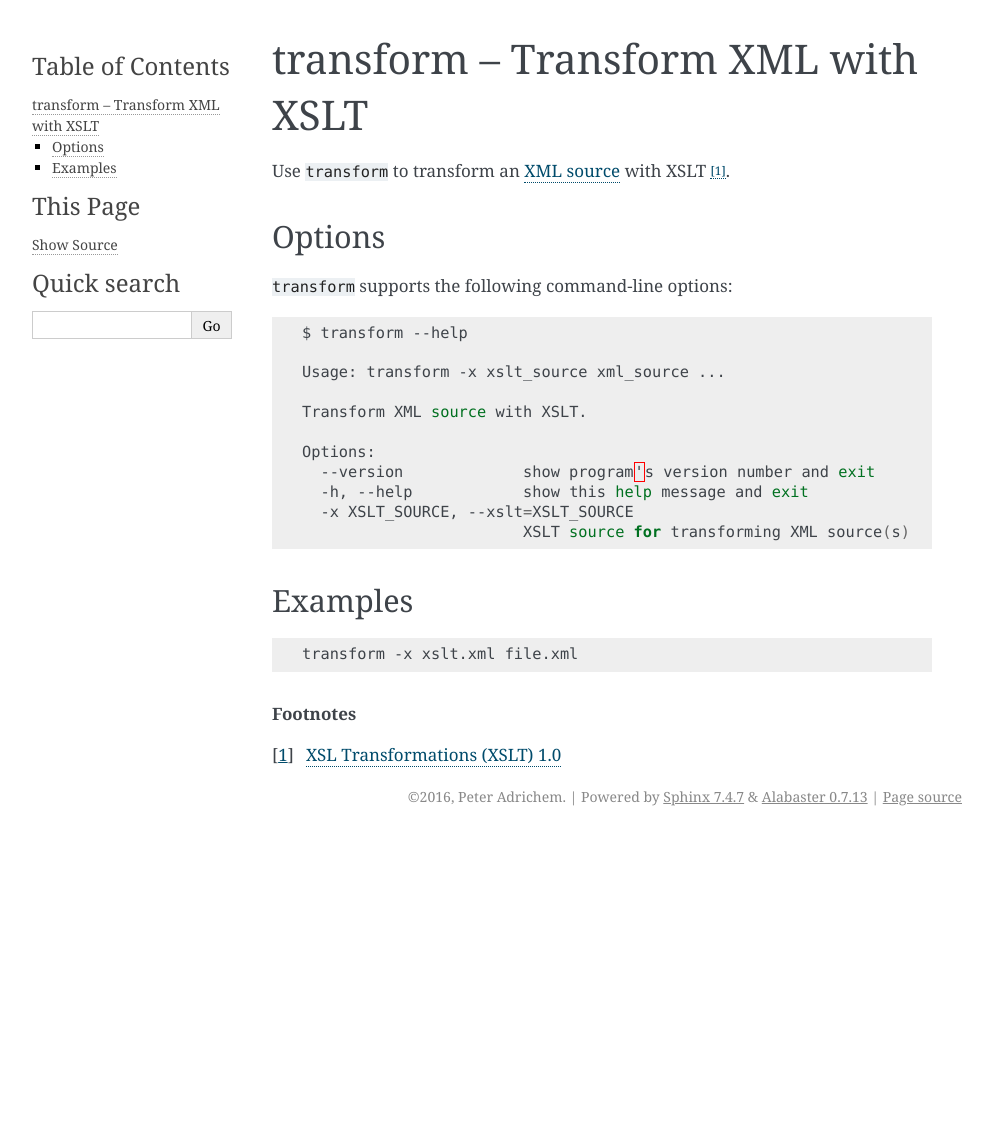
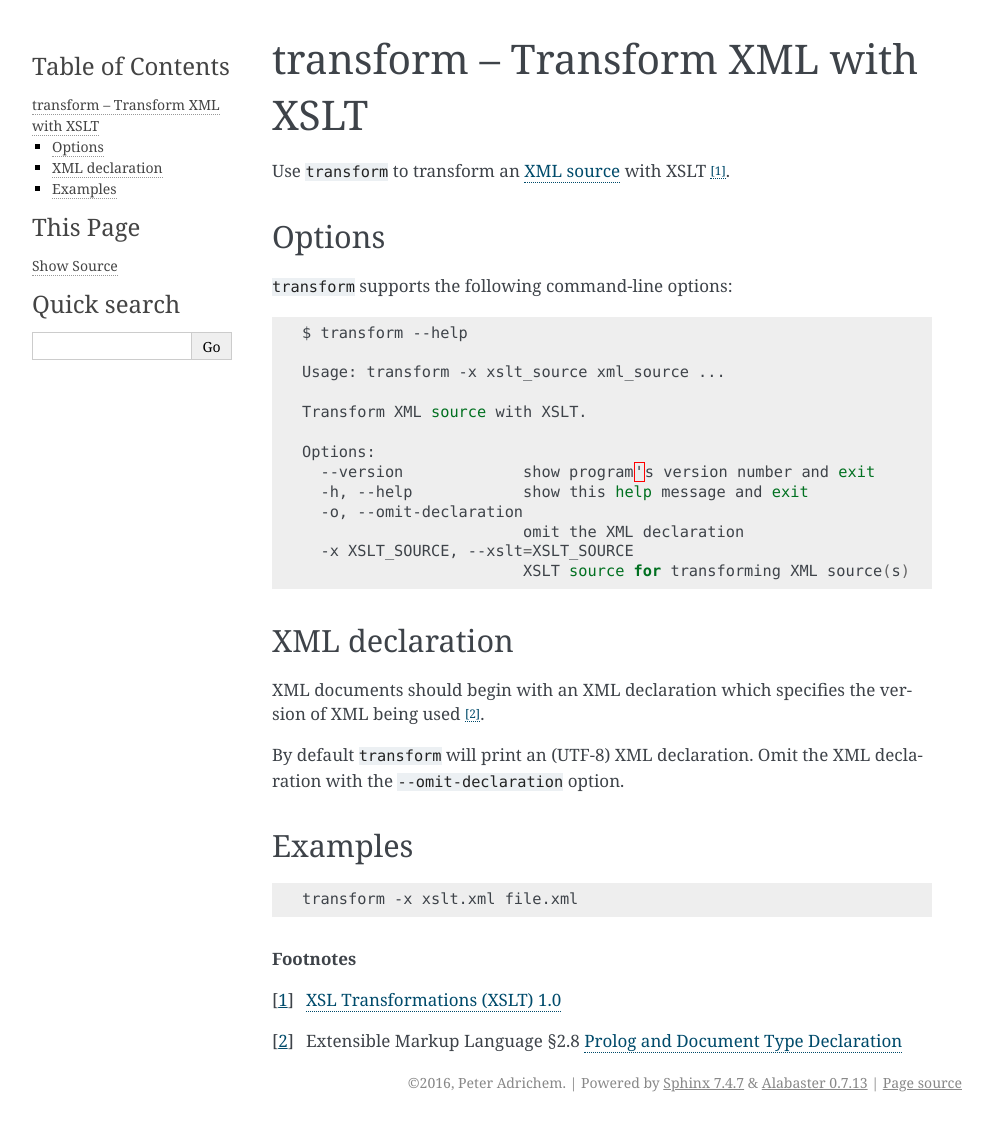
Before and after one commit to peteradrichem/Xul, a Sphinx documentation site: the page built from docs/transform.rst, in a window 1280 px wide. Shown: the whole page, without its empty margins (148-1141 px from the left). Built offline with Sphinx 7.4.7, drawn with Linux system fonts in a browser that asks for light colours; before the commit the page ends 900 px from its top, so only the background shows below that.

Commit message:
Added --omit-declaration option to omit the XML declaration

```diff
--- a/docs/transform.rst
+++ b/docs/transform.rst
@@ -28,8 +28,19 @@ Options
    Options:
      --version             show program's version number and exit
      -h, --help            show this help message and exit
+     -o, --omit-declaration
+                           omit the XML declaration
      -x XSLT_SOURCE, --xslt=XSLT_SOURCE
                            XSLT source for transforming XML source(s)
+
+
+XML declaration
+---------------
+
+XML documents should begin with an XML declaration which specifies the version of XML being used [#]_.
+
+By default ``transform`` will print an (UTF-8) XML declaration.
+Omit the XML declaration with the ``--omit-declaration`` option.
 
 
 Examples
@@ -43,3 +54,5 @@ Examples
 .. rubric:: Footnotes
 
 .. [#] `XSL Transformations (XSLT) 1.0 <http://www.w3.org/TR/xslt>`_
+.. [#] Extensible Markup Language §2.8
+   `Prolog and Document Type Declaration <http://www.w3.org/TR/xml/#sec-prolog-dtd>`_
```
Also changed, not shown: 1 other file.
